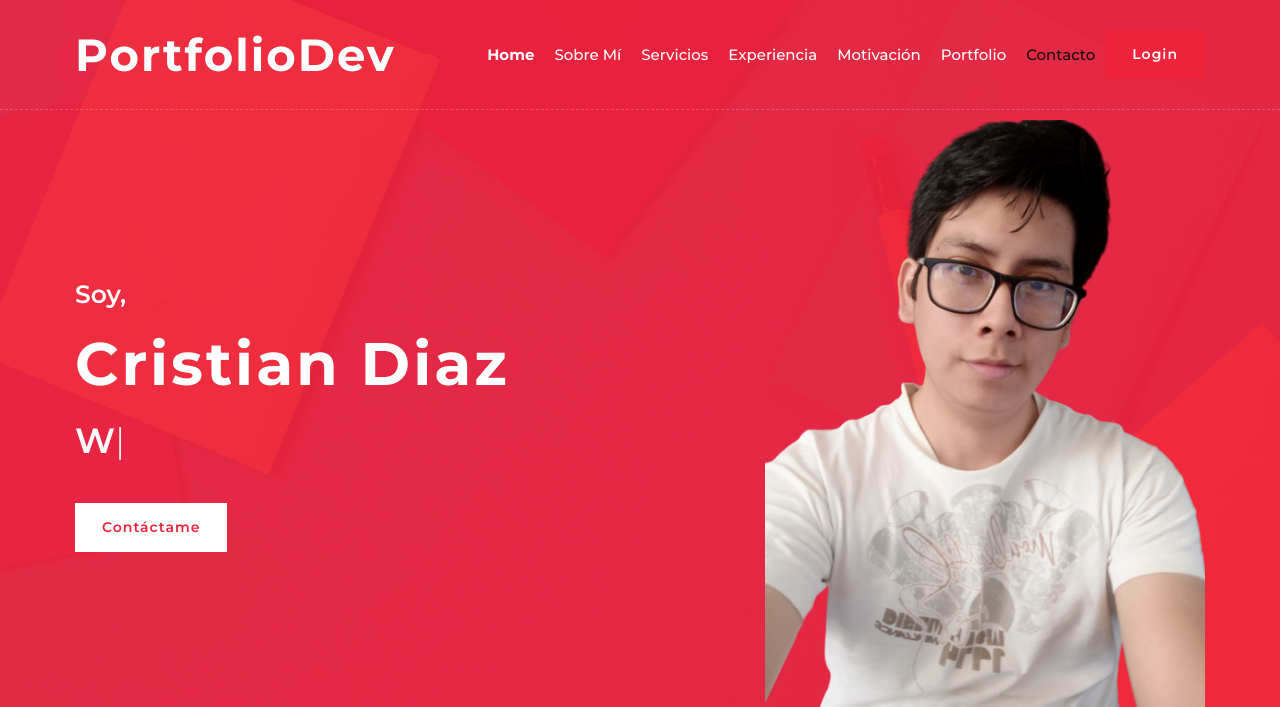
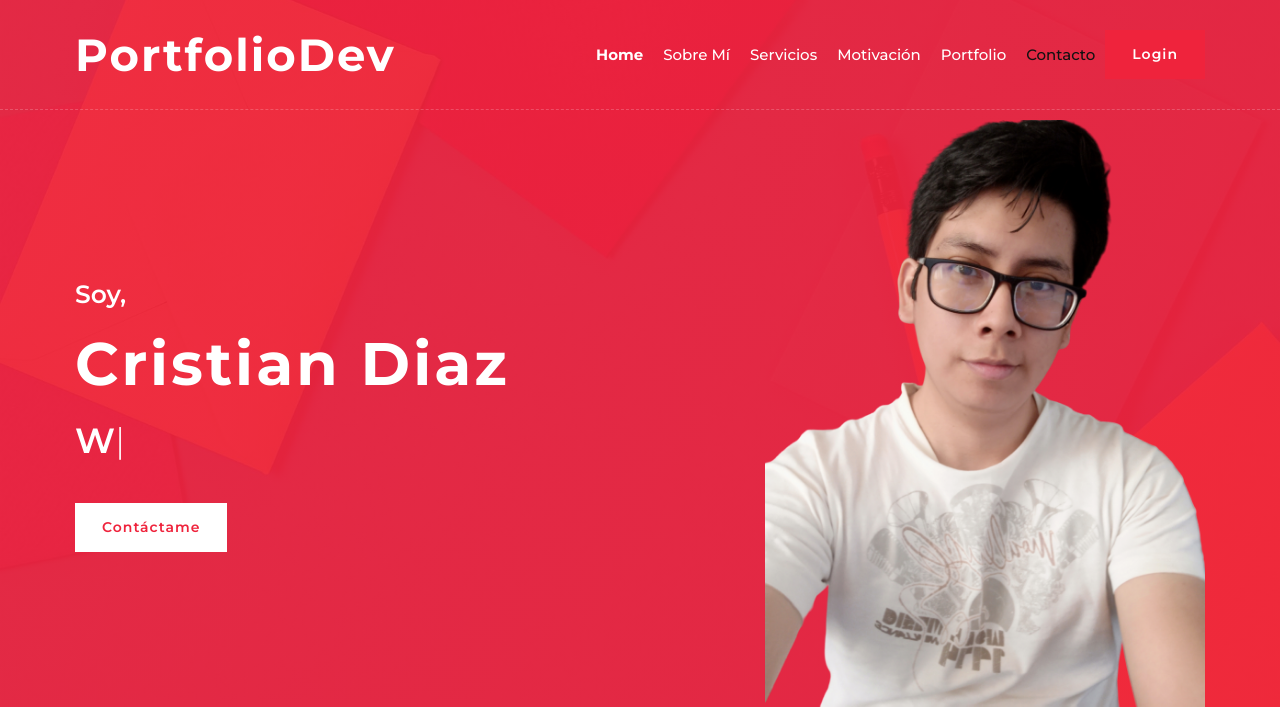
Before and after one commit to Zakuhest/portfolio_proyecto, a Django app: template proyecto/templates/index.html in a window 1280 px wide. Shown: the top 707 px of the page. Run offline with Django 4.2, Linux system fonts and the light colour scheme; the template is opened without the code that fills it, so the values that code supplies are empty; some libraries are stand-ins or nearby versions.

Commit message:
Actualizacion index

```diff
--- a/proyecto/templates/index.html
+++ b/proyecto/templates/index.html
@@ -14,7 +14,6 @@
                         <a href="#home" class="nav-item nav-link active font-weight-bold">Home</a>
                         <a href="#about" class="nav-item nav-link">Sobre Mí</a>
                         <a href="#service" class="nav-item nav-link">Servicios</a>
-                        <a href="#experience" class="nav-item nav-link">Experiencia</a>
                         <a href="#motivation" class="nav-item nav-link">Motivación</a>
                         <a href="#portfolio" class="nav-item nav-link">Portfolio</a>
                         <a href="#contact" class="nav-item nav-link">Contacto</a>
```
